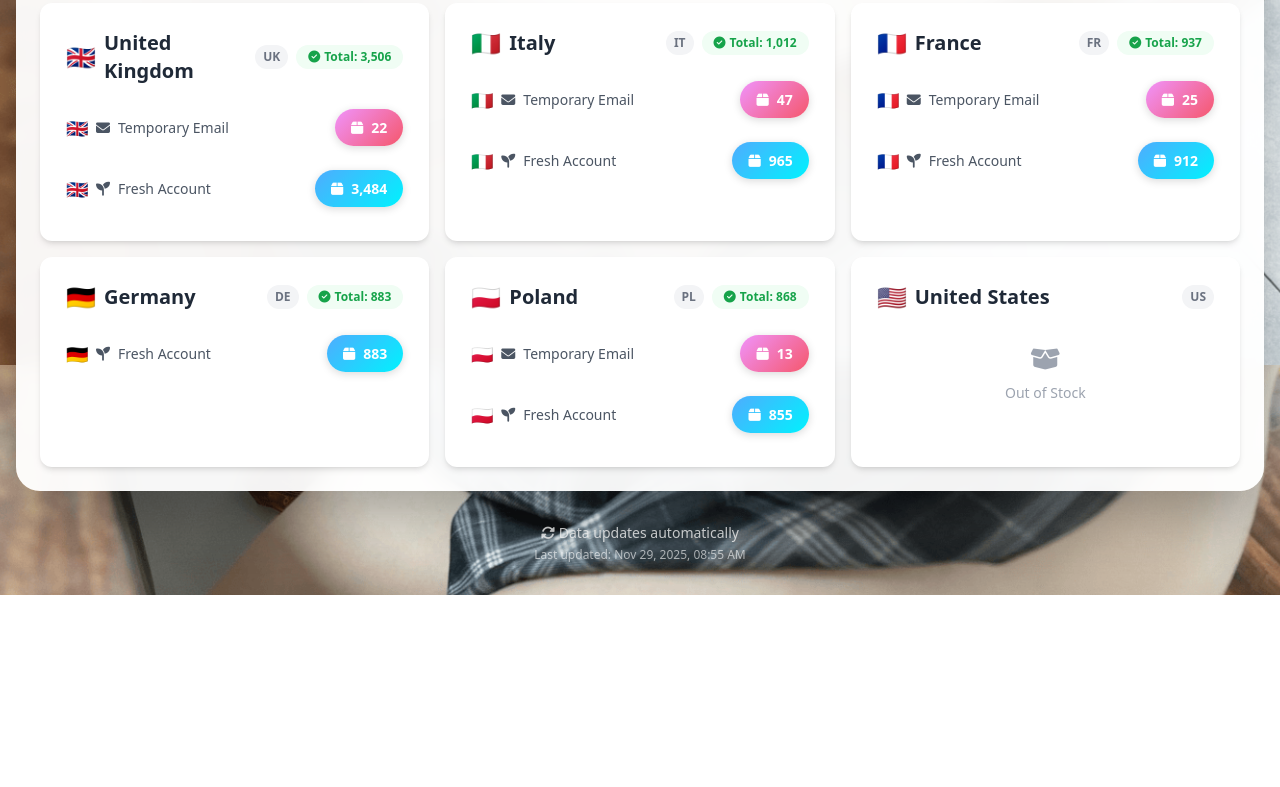
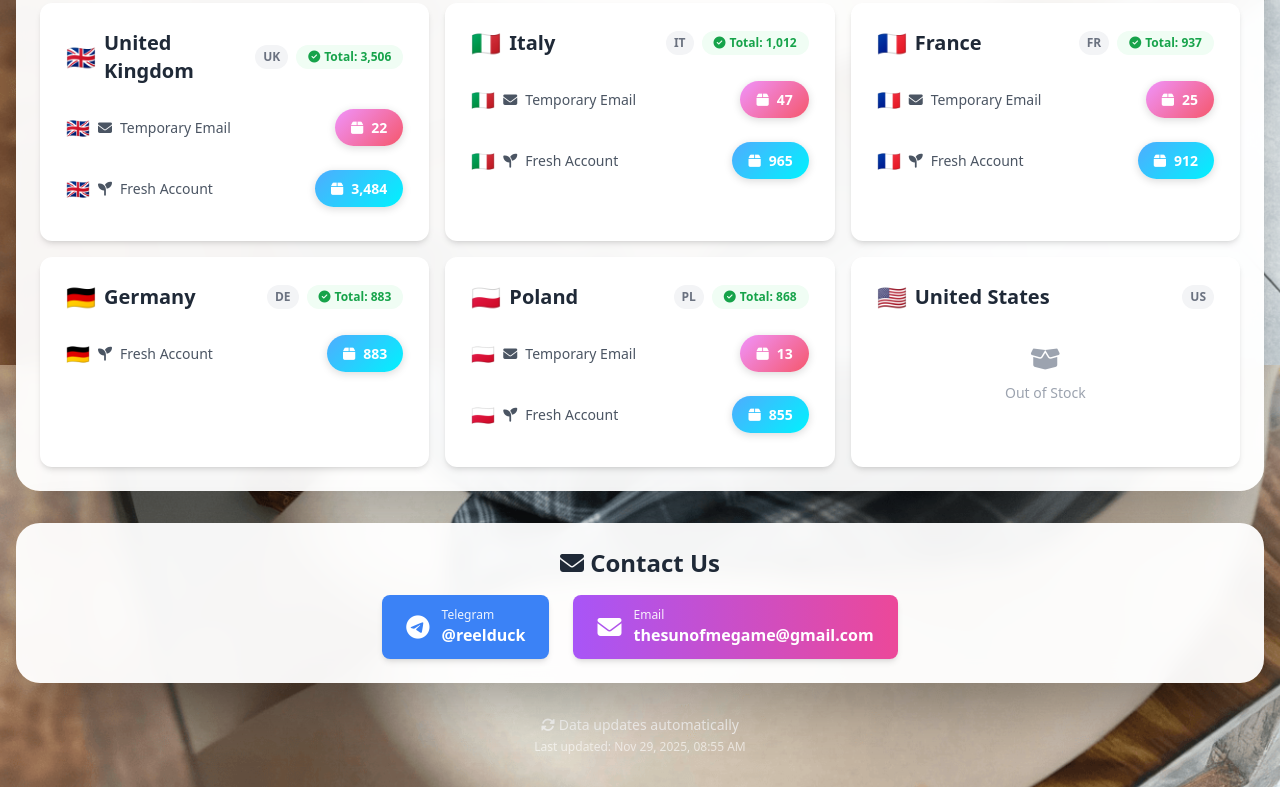
Before and after one commit to thesunofme/tiktok_stock, a plain HTML site: page index.html in a window 1280 px wide. Shown: the part 1235-2022 px from the top of the page. Before the commit the page ends 1830 px from the top, so only its background shows below. Drawn offline with nearby package versions, Linux system fonts and the light colour scheme.

Commit message:
Update index.html

```diff
--- a/index.html
+++ b/index.html
@@ -8,6 +8,7 @@
     <link rel="shortcut icon" type="image/png" href="tiktok_logo.png">
     <script src="https://cdn.tailwindcss.com"></script>
     <link rel="stylesheet" href="https://cdnjs.cloudflare.com/ajax/libs/font-awesome/6.4.0/css/all.min.css">
+    <link rel="stylesheet" href="https://cdnjs.cloudflare.com/ajax/libs/font-awesome/6.4.0/css/brands.min.css">
     <style>
         body {
             background-image: url('background.png');
@@ -292,6 +293,31 @@
             </div>
         </div>
 
+        <!-- Contact Information -->
+        <div class="card p-6 mt-8 animate-fadeIn">
+            <h2 class="text-2xl font-bold text-gray-800 mb-4 text-center">
+                <i class="fas fa-envelope"></i> Contact Us
+            </h2>
+            <div class="flex flex-col md:flex-row items-center justify-center gap-6">
+                <a href="https://t.me/reelduck" target="_blank" rel="noopener noreferrer"
+                   class="flex items-center gap-3 bg-blue-500 hover:bg-blue-600 text-white px-6 py-3 rounded-lg transition-all duration-200 shadow-md hover:shadow-lg transform hover:scale-105">
+                    <i class="fab fa-telegram-plane text-2xl"></i>
+                    <div class="text-left">
+                        <div class="text-xs opacity-90">Telegram</div>
+                        <div class="font-semibold">@reelduck</div>
+                    </div>
+                </a>
+                <a href="mailto:thesunofmegame@gmail.com"
+                   class="flex items-center gap-3 bg-gradient-to-r from-purple-500 to-pink-500 hover:from-purple-600 hover:to-pink-600 text-white px-6 py-3 rounded-lg transition-all duration-200 shadow-md hover:shadow-lg transform hover:scale-105">
+                    <i class="fas fa-envelope text-2xl"></i>
+                    <div class="text-left">
+                        <div class="text-xs opacity-90">Email</div>
+                        <div class="font-semibold">thesunofmegame@gmail.com</div>
+                    </div>
+                </a>
+            </div>
+        </div>
+
         <!-- Footer -->
         <div class="text-center mt-8 text-white/80 text-sm">
             <p><i class="fas fa-sync-alt"></i> Data updates automatically</p>
@@ -320,15 +346,23 @@
             });
         }
 
-        // Get country flag emoji (simplified)
+        // Get country flag emoji
         function getCountryFlag(code) {
+            // Normalize code (uppercase, handle UK/GB)
+            const normalizedCode = code ? code.toUpperCase().trim() : '';
+            const codeMap = {
+                'UK': 'GB', // UK maps to GB flag
+                'GB': 'GB'
+            };
+            const finalCode = codeMap[normalizedCode] || normalizedCode;
+
             const flags = {
-                'US': '🇺🇸', 'DE': '🇩🇪', 'FR': '🇫🇷', 'UK': '🇬🇧', 'CA': '🇨🇦',
+                'US': '🇺🇸', 'DE': '🇩🇪', 'FR': '🇫🇷', 'GB': '🇬🇧', 'UK': '🇬🇧', 'CA': '🇨🇦',
                 'UA': '🇺🇦', 'KZ': '🇰🇿', 'AR': '🇦🇷', 'RU': '🇷🇺', 'IT': '🇮🇹',
                 'PL': '🇵🇱', 'CH': '🇨🇭', 'MX': '🇲🇽', 'VN': '🇻🇳', 'BY': '🇧🇾',
                 'ES': '🇪🇸', 'BR': '🇧🇷', 'KR': '🇰🇷', 'JP': '🇯🇵'
             };
-            return flags[code] || '🌍';
+            return flags[finalCode] || flags[normalizedCode] || '🌍';
         }
 
         // Display data
@@ -375,7 +409,7 @@
                         stockHTML += `
                             <div class="flex items-center justify-between py-2">
                                 <span class="text-sm text-gray-600 flex items-center gap-2">
-                                    <span class="text-lg">${getCountryFlag(region.code)}</span>
+                                    <span class="text-base" style="font-size: 1.2rem;">${getCountryFlag(region.code)}</span>
                                     <i class="fas fa-${type.icon}"></i> ${type.label}
                                 </span>
                                 <span class="stock-badge ${type.class}">
```
